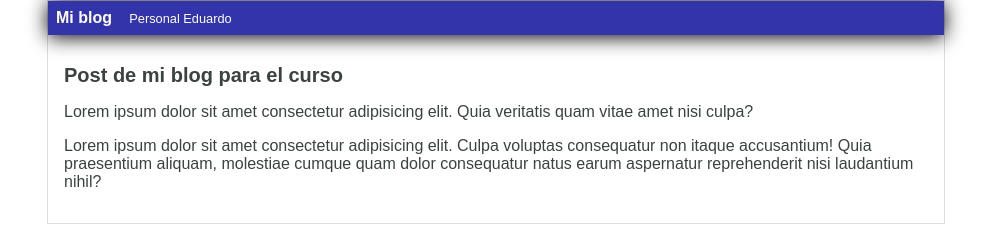
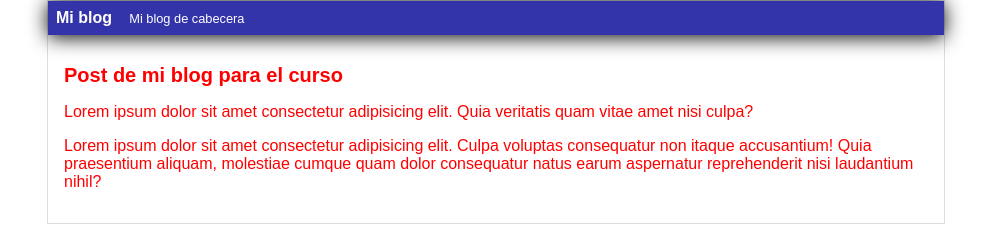
Before and after one commit to JoseEduardoRomero/hyperblog, a plain HTML site: page blogpost.html in a window 1280 px wide. Shown: the whole page, without its empty margins (144-1135 px from the left). Drawn offline with Linux system fonts and the light colour scheme.

Commit message:
Modifique la cabecera y el color del texto

```diff
--- a/blogpost.html
+++ b/blogpost.html
@@ -6,7 +6,7 @@
     <body>
         <div id="container">
             <div id="cabecera">
-              Mi blog <span id="tagline">Personal Eduardo</span>
+              Mi blog <span id="tagline">Mi blog de cabecera</span>
             </div>
             <div id="post">
                 <h1>Post de mi blog para el curso</h1>
--- a/css/estilos.css
+++ b/css/estilos.css
@@ -1,5 +1,5 @@
 body{
-    color: rgb(59, 66, 64);
+    color: red;
     text-align: left;
     font-family: "Arial";
     margin: 0;
```
